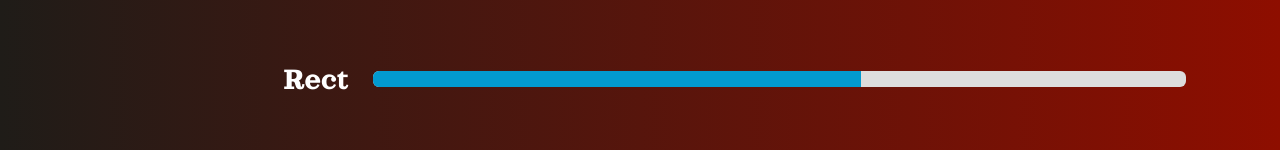
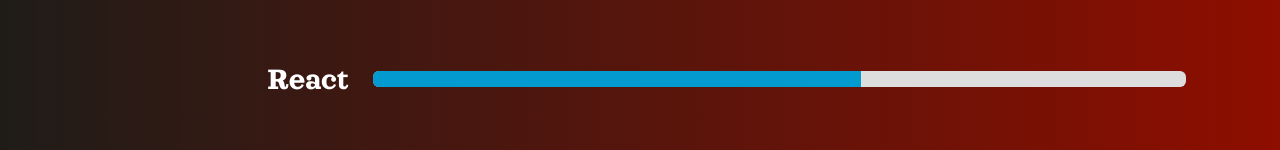
Before and after one commit to diego-008/my-web-site, a React (Create React App) app: page /programskills in a window 1280 px wide. Shown: the part 650-800 px from the top of the page. Built offline with nearby package versions, Linux system fonts and the light colour scheme.

Commit message:
corrigiendo palabras

```diff
--- a/src/pages/DevelopmentSkills.js
+++ b/src/pages/DevelopmentSkills.js
@@ -9,7 +9,7 @@
         <Progress width="70" title="JavaScript" color="info" />
         <Progress width="70" title="Python" color="info" />
         <Progress width="80" title="Bootstrap" color="info" />
-        <Progress width="60" title="Rect" color="info" />
+        <Progress width="60" title="React" color="info" />
         <Progress width="30" title="Java" color="warning" />
       </div>
 
```
